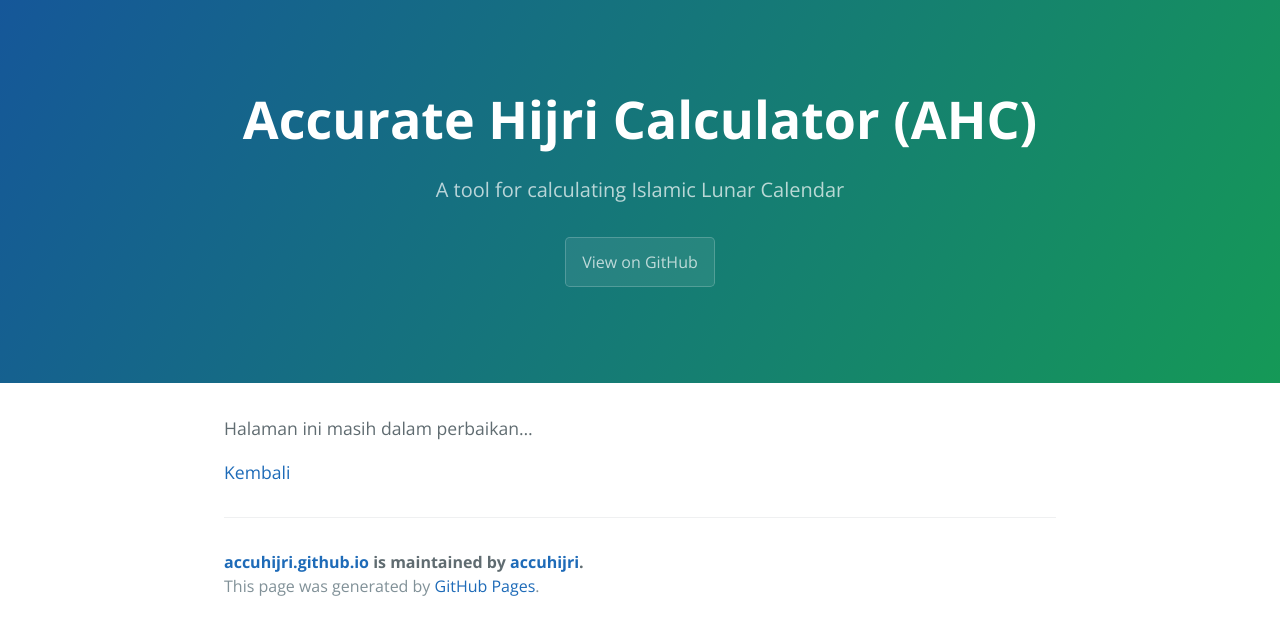
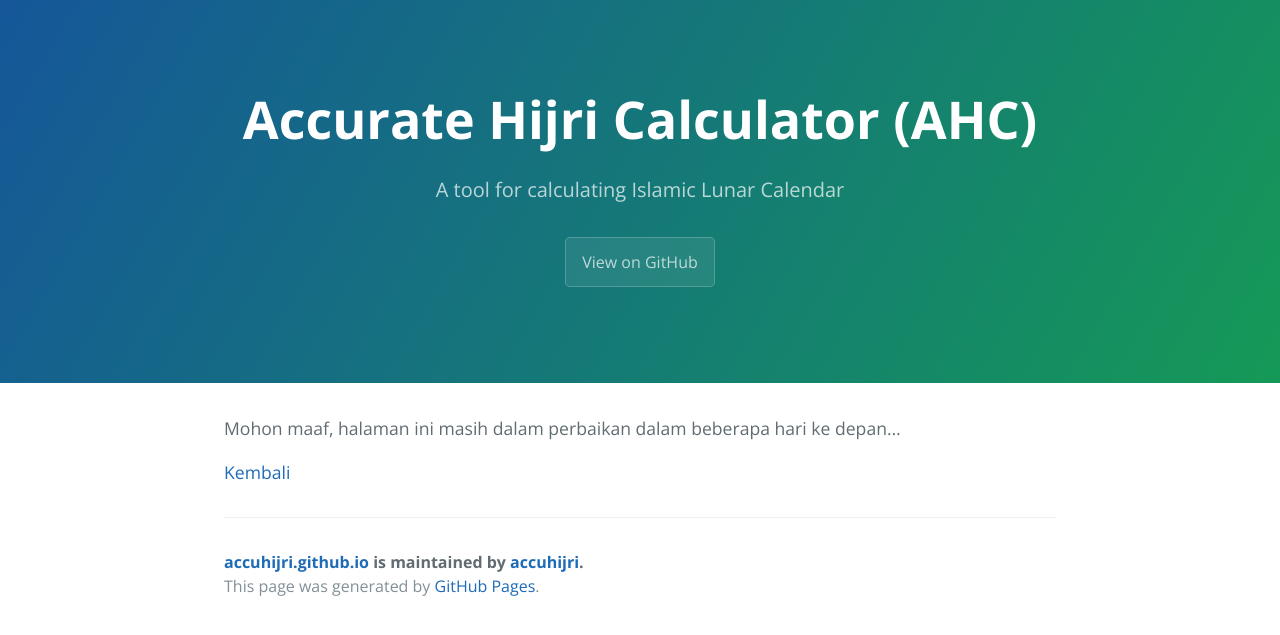
Before and after one commit to accuhijri/accuhijri.github.io, a Jekyll site: the page built from another-page.md, in a window 1280 px wide. Shown: the top 635 px of the page. Built offline with Jekyll 4.4.1, drawn with Linux system fonts in a browser that asks for light colours.

Commit message:
Update another-page.md

```diff
--- a/another-page.md
+++ b/another-page.md
@@ -4,6 +4,6 @@
 description: A tool for calculating Islamic Lunar Calendar
 ---
 
-Halaman ini masih dalam perbaikan...
+Mohon maaf, halaman ini masih dalam perbaikan dalam beberapa hari ke depan...
 
 [Kembali](./)
```
